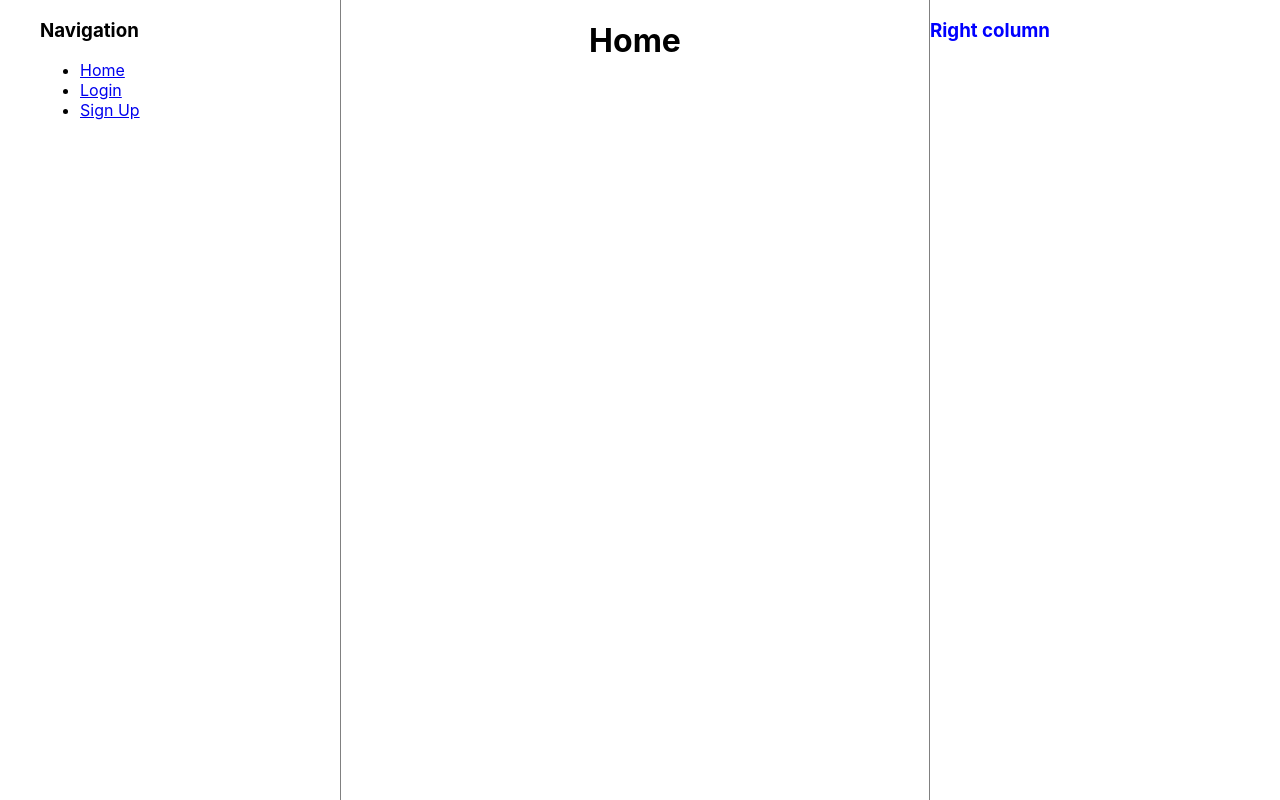
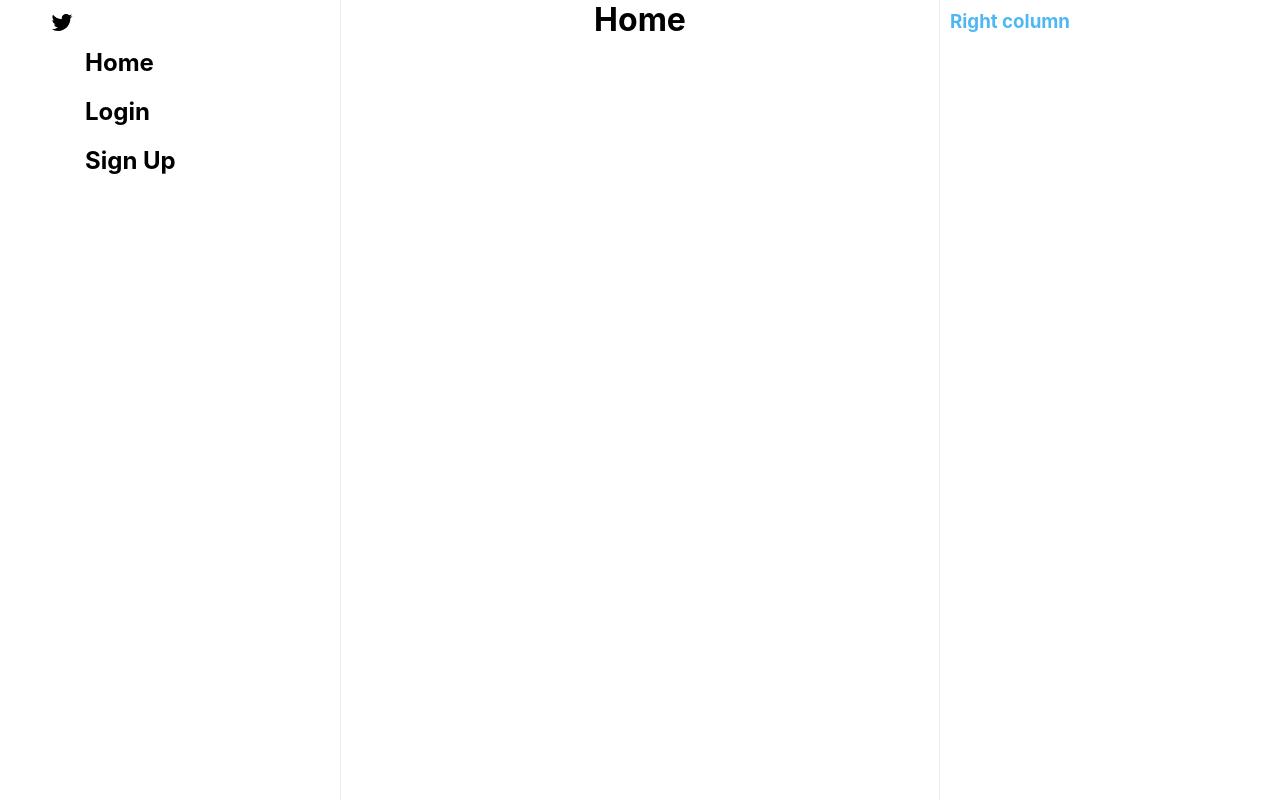
Before and after one commit to gorski-piotr/social-media-app, a React (Create React App) app: page / in a window 1280 px wide. Built offline with nearby package versions, Linux system fonts and the light colour scheme.

Commit message:
styling in progress - styled-components and Material-UI used

```diff
--- a/package.json
+++ b/package.json
@@ -3,6 +3,8 @@
   "version": "0.1.0",
   "private": true,
   "dependencies": {
+    "@material-ui/core": "^4.11.3",
+    "@material-ui/icons": "^4.11.2",
     "@testing-library/jest-dom": "^5.11.10",
     "@testing-library/react": "^11.2.6",
     "@testing-library/user-event": "^12.8.3",
--- a/src/App.js
+++ b/src/App.js
@@ -1,4 +1,3 @@
-import "./App.css";
 import Home from "./components/Home";
 import Navigation from "./components/Navigation";
 import { BrowserRouter as Router, Switch, Route } from "react-router-dom";
@@ -15,22 +14,24 @@ const MainAppWrapper = styled.div`
 
 const LeftColumn = styled.div`
   flex-basis: 25%;
+  padding: 10px;
 `;
 
 const RightColumn = styled.div`
   flex-basis: 25%;
+  padding: 10px;
 `;
 
 const MainColumn = styled.div`
   text-align: center;
-  flex-basis: 49%;
-  border-left: 1px solid grey;
-  border-right: 1px solid grey;
+  flex-basis: 50%;
+  border-left: 1px solid var(--twitter-background);
+  border-right: 1px solid var(--twitter-background);
   height: 100vh;
 `;
 
 const SideColumnTitle = styled.h3`
-  color: blue;
+  color: var(--twitter-color);
 `;
 
 function App() {
--- /dev/null
+++ b/src/components/MenuItem.js
@@ -0,0 +1,30 @@
+import React from "react";
+import { Link } from "react-router-dom";
+import styled from "styled-components";
+const MenuItemLi = styled.li`
+  color: black;
+  font-size: 24px;
+  font-weight: 700;
+  padding: 10px;
+`;
+
+const MenuItemLink = styled(Link)`
+  text-decoration: none;
+  color: black;
+  padding: 10px 25px;
+  border-radius: 30px;
+  :hover {
+    color: var(--twitter-color);
+    background-color: #e8f5fe;
+  }
+`;
+
+function MenuItem({ page, text }) {
+  return (
+    <MenuItemLi>
+      <MenuItemLink to={page}>{text}</MenuItemLink>
+    </MenuItemLi>
+  );
+}
+
+export default MenuItem;
--- a/src/components/Navigation.js
+++ b/src/components/Navigation.js
@@ -1,24 +1,23 @@
 import React from "react";
-import { Link } from "react-router-dom";
+import styled from "styled-components";
+import MenuItem from "./MenuItem";
+import TwitterIcon from "@material-ui/icons/Twitter";
+import HomeIcon from "@material-ui/icons/Home";
+
+const MenuList = styled.ul`
+  list-style-type: none;
+`;
 
 function Navigation() {
   return (
-    <div>
-      <h3>Navigation</h3>
-      <nav>
-        <ul>
-          <li>
-            <Link to="/">Home</Link>
-          </li>
-          <li>
-            <Link to="/login">Login</Link>
-          </li>
-          <li>
-            <Link to="/signup">Sign Up</Link>
-          </li>
-        </ul>
-      </nav>
-    </div>
+    <nav>
+      <TwitterIcon />
+      <MenuList>
+        <MenuItem page="/" text="Home" />
+        <MenuItem page="/login" text="Login" />
+        <MenuItem page="/signup" text="Sign Up" />
+      </MenuList>
+    </nav>
   );
 }
 
--- a/src/index.css
+++ b/src/index.css
@@ -1,13 +1,21 @@
+* {
+  box-sizing: border-box;
+  margin: 0;
+  padding: 0;
+}
+
 body {
+  --twitter-color: #50b7f5;
+  --twitter-background: #e6ecf0;
   margin: 0;
-  font-family: -apple-system, BlinkMacSystemFont, 'Segoe UI', 'Roboto', 'Oxygen',
-    'Ubuntu', 'Cantarell', 'Fira Sans', 'Droid Sans', 'Helvetica Neue',
+  font-family: -apple-system, BlinkMacSystemFont, "Segoe UI", "Roboto", "Oxygen",
+    "Ubuntu", "Cantarell", "Fira Sans", "Droid Sans", "Helvetica Neue",
     sans-serif;
   -webkit-font-smoothing: antialiased;
   -moz-osx-font-smoothing: grayscale;
 }
 
 code {
-  font-family: source-code-pro, Menlo, Monaco, Consolas, 'Courier New',
+  font-family: source-code-pro, Menlo, Monaco, Consolas, "Courier New",
     monospace;
 }
```
Also changed, not shown: public/index.html (+0 -9 lines), src/App.css (deleted, +0 -22 lines), 1 other file (tests, documents, lock files or other folders).
